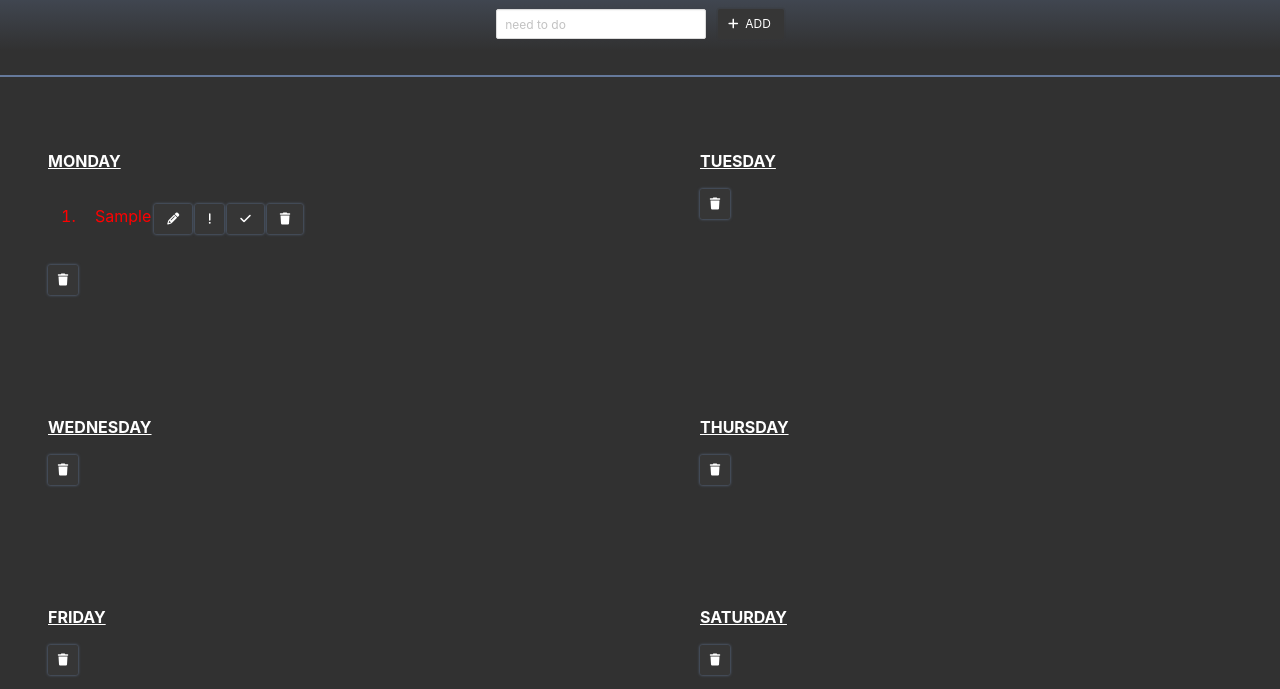
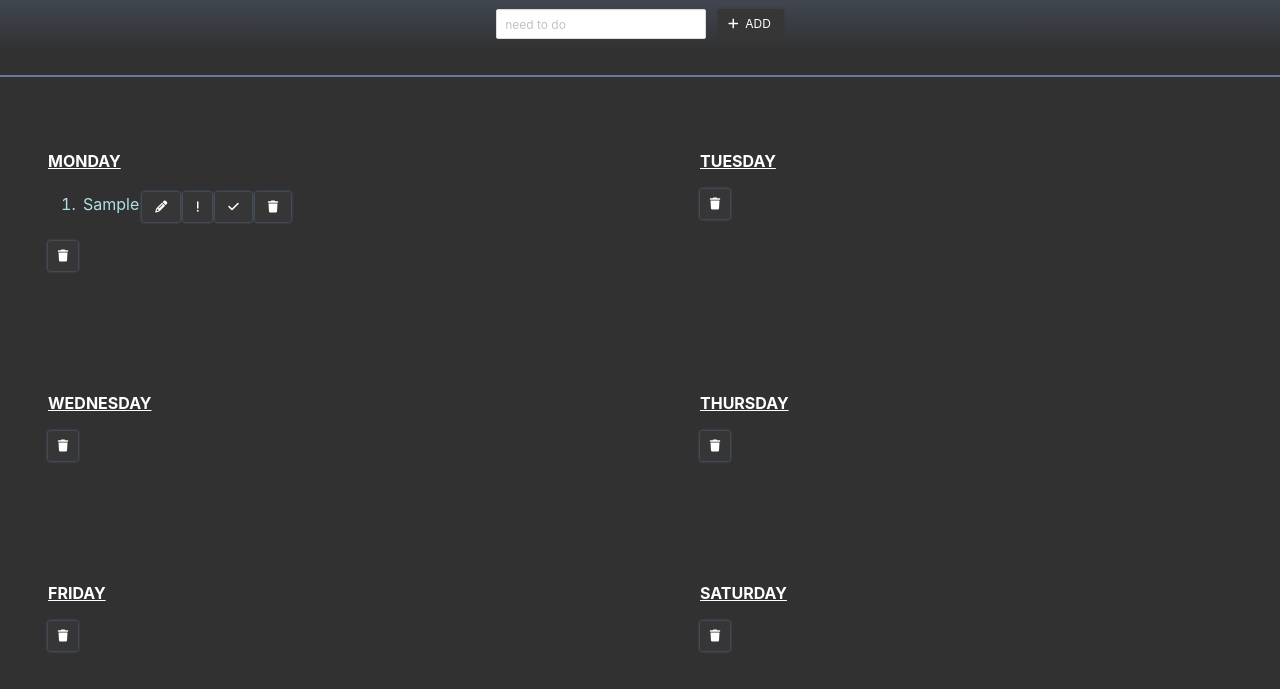
Before and after one commit to LebedevAV64/Daily-Planner, a plain HTML site: page Daily planner.html in a window 1280 px wide. Both pictures are taken after typing "Sample" into the empty fields and a click on the button "ADD". Shown: the part 111-800 px from the top of the page. Drawn offline with nearby package versions, Linux system fonts and the light colour scheme.

Commit message:
powderblue li

```diff
--- a/styles.css
+++ b/styles.css
@@ -41,6 +41,6 @@ body{
 }
 
 li{
-    padding: 15px;
-    color:red;
+    padding: 3px;
+    color:powderblue;
 }
```
